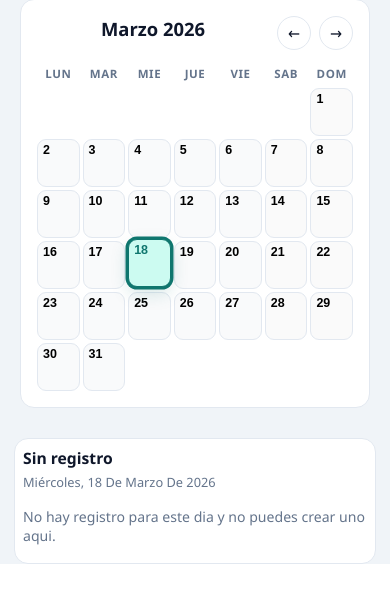
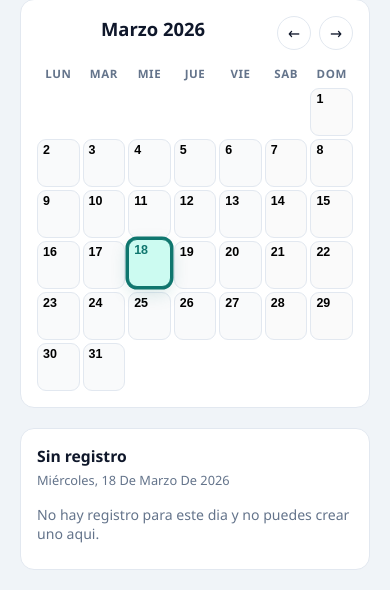
Before and after one commit to camir-hub/Control_Horario-Superpekes, a Flask app: page /calendar in a window 390 px wide. Shown: the part 507-1097 px from the top of the page. Before the commit the page ends 1071 px from the top, so only its background shows below. Run offline with Flask 3, Linux system fonts and the light colour scheme; a user stored in the database is signed in; data comes from the database, SQL or seed files in the repository; data that the repository does not hold is empty.

Commit message:
Se ajusta el desfase del bloque nuevo registro con historial de horas

```diff
--- a/static/css/responsive.css
+++ b/static/css/responsive.css
@@ -105,7 +105,7 @@ table,
     .form-section {
         background: transparent !important;
         border-top: 0 !important;
-        padding: 10px 14px 0 !important;
+        padding: 0 20px 20px !important;
         overflow-x: hidden !important;
     }
 
@@ -113,7 +113,7 @@ table,
         margin: 0 !important;
         width: 100% !important;
         max-width: 100% !important;
-        padding: 8px !important;
+        padding: 16px !important;
     }
 
     .form-section .time-row {
@@ -179,7 +179,7 @@ table,
 
 @media (max-width: 1024px) and (orientation: landscape) {
     .form-section {
-        padding: 10px 14px 0 !important;
+        padding: 0 20px 20px !important;
     }
 
     .form-section .time-row {
--- a/templates/calendar.html
+++ b/templates/calendar.html
@@ -197,7 +197,7 @@
             overflow-y: auto; max-height: calc(100vh - 56px);
             position: sticky; top: 56px;
         }
-        .form-card { background: #fff; border: 1px solid var(--line); border-radius: var(--radius); padding: 10px; }
+        .form-card { background: #fff; border: 1px solid var(--line); border-radius: var(--radius); padding: 16px; }
         .form-card h3 { font-size: 0.98rem; margin-bottom: 4px; }
         .panel-day-label { font-size: 0.8rem; color: var(--muted); display: block; margin-bottom: 6px; text-transform: capitalize; }
         .form-group {
@@ -371,10 +371,10 @@
                 background: transparent;
                 position: static;
                 max-height: none;
-                padding: 10px 14px 0;
+                padding: 0 20px 20px;
             }
             .form-card {
-                padding: 8px;
+                padding: 16px;
                 margin: 0;
             }
         }
```
